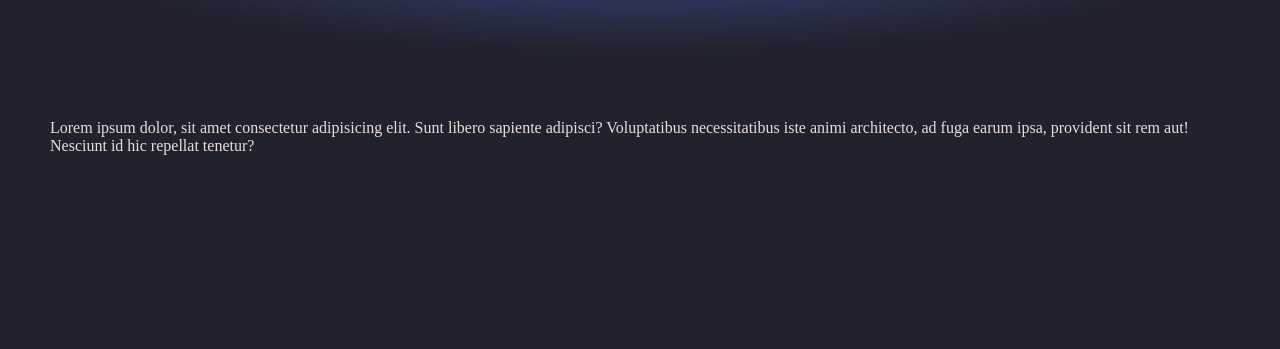
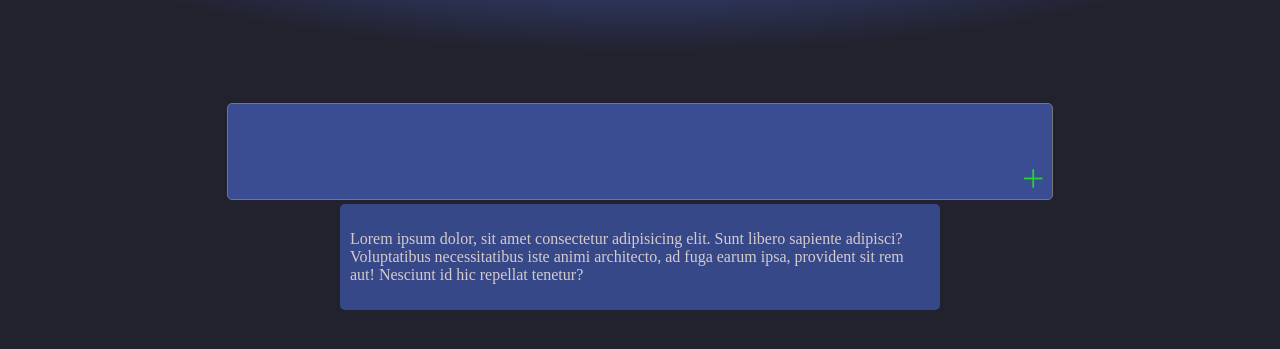
Before and after one commit to damian127721/BlogPage, a plain HTML site: page index.html in a window 1280 px wide. Shown: the part 97-446 px from the top of the page. Drawn offline with Linux system fonts and the light colour scheme.

Commit message:
Blog post update

```diff
--- a/css/style.css
+++ b/css/style.css
@@ -1,4 +1,5 @@
-body, body::before, body::after {
+/* ## RESETS AND VARIABLES */
+body, html, html::before, html::after {
     padding: 0;
     margin: 0;
     box-sizing: border-box;
@@ -10,8 +11,8 @@ body, body::before, body::after {
     --PAGE-COLOR: rgb(58, 77, 146);
 }
 
+/* ## BASE PARTS */
 body {
-    margin: 0;
     height: 100%;
     color: var(--MAIN-COLOR);
     background-color: var(--MAIN-BGCOLOR);
@@ -47,19 +48,16 @@ body {
     opacity: 0.7;
 }
 
-.blog-posts {
-    margin: 50px 50px 0 50px;
-    display: flex;
-}
-
 main {
     position: relative;
 }
 
+/* ## REGISTER FORM */
 .register-form {
     display: none;
     position: fixed;
     left: 50%;
+    transform-origin: 0%;
     transform: translateX(-50%);
     border: 5px solid white;
     background-color: var(--MAIN-BGCOLOR);
@@ -69,6 +67,13 @@ main {
     height: 30%;
     padding: 50px;
     border-radius: 10px;
+    animation: animatezoom 0.5s;
+    box-shadow: 2px 2px 3px 3px #85717182;
+}
+
+@keyframes animatezoom {
+    from {transform: scale(0) translateX(-50%)}
+    to {transform: scale(1) translateX(-50%)}
 }
 
 .register-form__h2 {
@@ -101,10 +106,59 @@ main {
 
 .register-form__cross {
     cursor: pointer;
-    transform: rotate(45deg);
-    font-size: 25px;
+    user-select: none;
+    font-size: 40px;
     color: white;
     position: absolute;
     top: 15px;
     right: 15px;
 }
+
+/* ## POSTS */
+.blog-posts {
+    align-items: center;
+    margin: 50px 50px 0 50px;
+    display: flex;
+    flex-flow: column nowrap;
+}
+
+.blog-posts__post {
+    box-sizing: border-box;
+    width: 70%;
+    max-width: 600px;
+    background-color: var(--PAGE-COLOR);
+    padding: 10px;
+    border-radius: 5px;
+    opacity: 0.9;
+}
+
+.blog-posts__add {
+    position: relative;
+    border-radius: 5px;
+    width: 70%;
+    min-height: fit-content;
+}
+
+.blog-posts__add__textarea{
+    color: white;
+    resize: none;
+    box-sizing: border-box;
+    width: 100%;
+    background-color: var(--PAGE-COLOR);
+    border-radius: 5px;
+    padding: 10px;
+    padding-right: 40px;
+    min-height: fit-content;
+    overflow: hidden;
+}
+
+.blog-posts__add__plus {
+    user-select: none;
+    cursor: pointer;
+    color: rgb(36, 213, 47);
+    font-size: 35px;
+    transform: rotate(45deg);
+    position: absolute;
+    right: 10px;
+    bottom: 5px;
+}
--- a/index.html
+++ b/index.html
@@ -22,7 +22,7 @@
     <main>
         <div class="register-form" id="register-form">
             <h2 class="register-form__h2">Register form</h2>
-            <div class="register-form__cross">╋</div>
+            <div class="register-form__cross">&times;</div>
             <form action="">
                 <input class="register-form__input" type="email" placeholder="Email">
                 <input class="register-form__input" type="password" placeholder="Password">
@@ -30,10 +30,15 @@
             </form>
         </div>
         <div class="blog-posts">
+            <div class="blog-posts__add">
+                <textarea oninput="this.style.height = '' ;this.style.height = this.scrollHeight + 'px'" class="blog-posts__add__textarea" cols="10" rows="5"> </textarea>
+                <div class="blog-posts__add__plus">&times;</div>
+            </div>
             <article class="blog-posts__post">
                 <p class="blog-posts__post__p"> Lorem ipsum dolor, sit amet consectetur adipisicing elit. Sunt libero sapiente adipisci? Voluptatibus necessitatibus iste animi architecto, ad fuga earum ipsa, provident sit rem aut! Nesciunt id hic repellat tenetur?</p>
             </article>
         </div>
+
     </main>
     <footer>
 
--- a/pageScript.js
+++ b/pageScript.js
@@ -4,8 +4,10 @@ const logFormCross = document.querySelector(".register-form__cross")
 
 signButton.addEventListener("click", function() {
     logForm.style.display = "block"
+    logForm.style.width = "100%"
 })
 
 logFormCross.addEventListener("click", function() {
     logForm.style.display = "none"
+
 })
```
Also changed, not shown: 1 other file.
